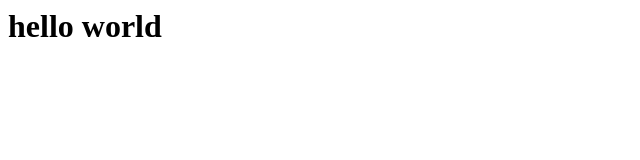
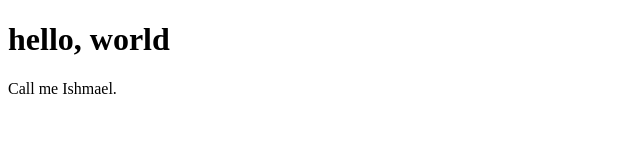
Before and after one commit to maazsayedh/maazproject-, a plain HTML site: page index.html in a window 1280 px wide. Shown: the whole page, without its empty margins (0-640 px from the left). Drawn offline with Linux system fonts and the light colour scheme.

Commit message:
more html tag addded

```diff
--- a/index.html
+++ b/index.html
@@ -1 +1,10 @@
-<h1> hello world </h1>
+<!DOCTYPE html>
+  <html>
+    <head>
+      <title></title>
+    </head>
+    <body>
+      <h1>hello, world</h1>
+     <p>Call me Ishmael.</p>
+    </body>
+ </html>
```
